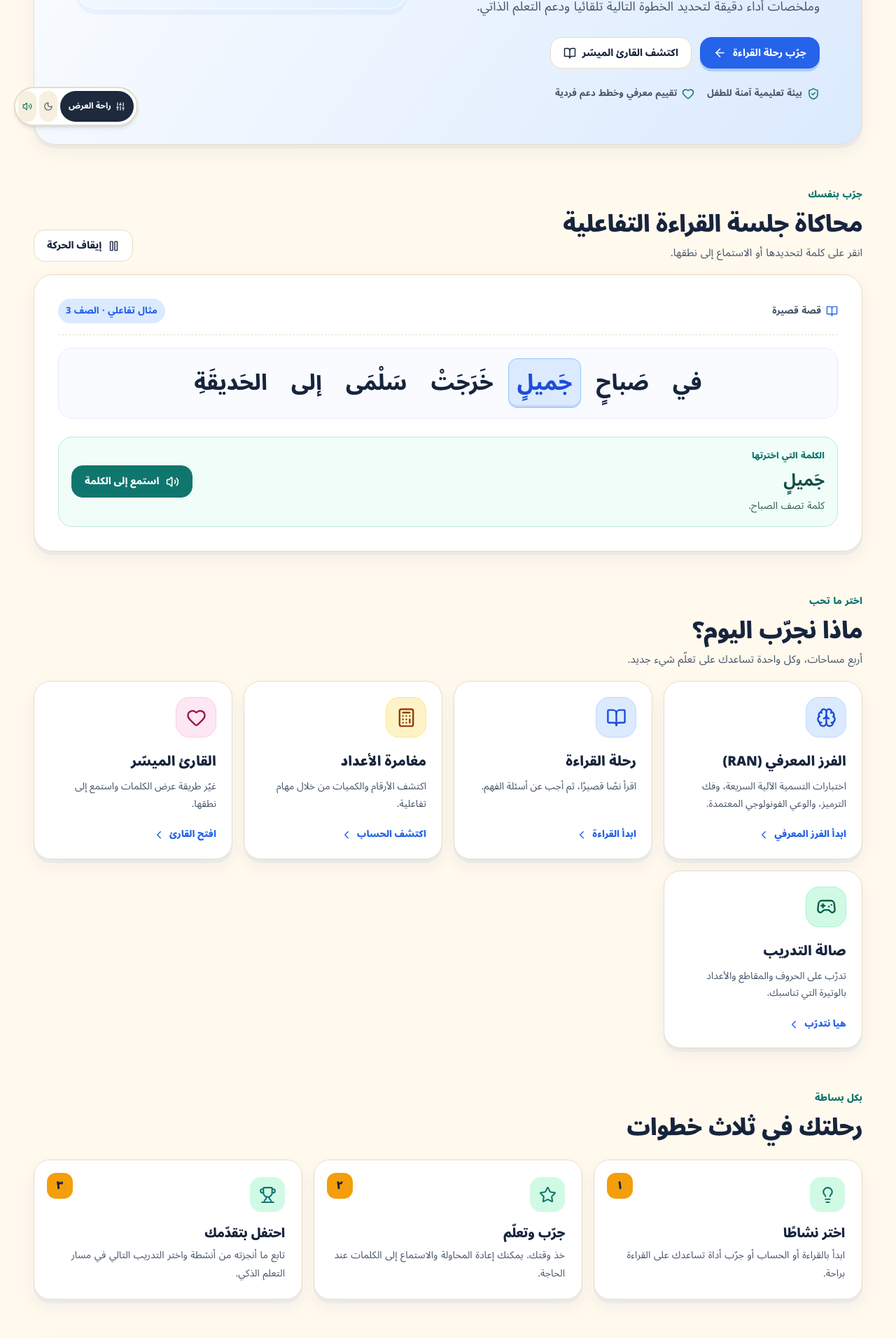
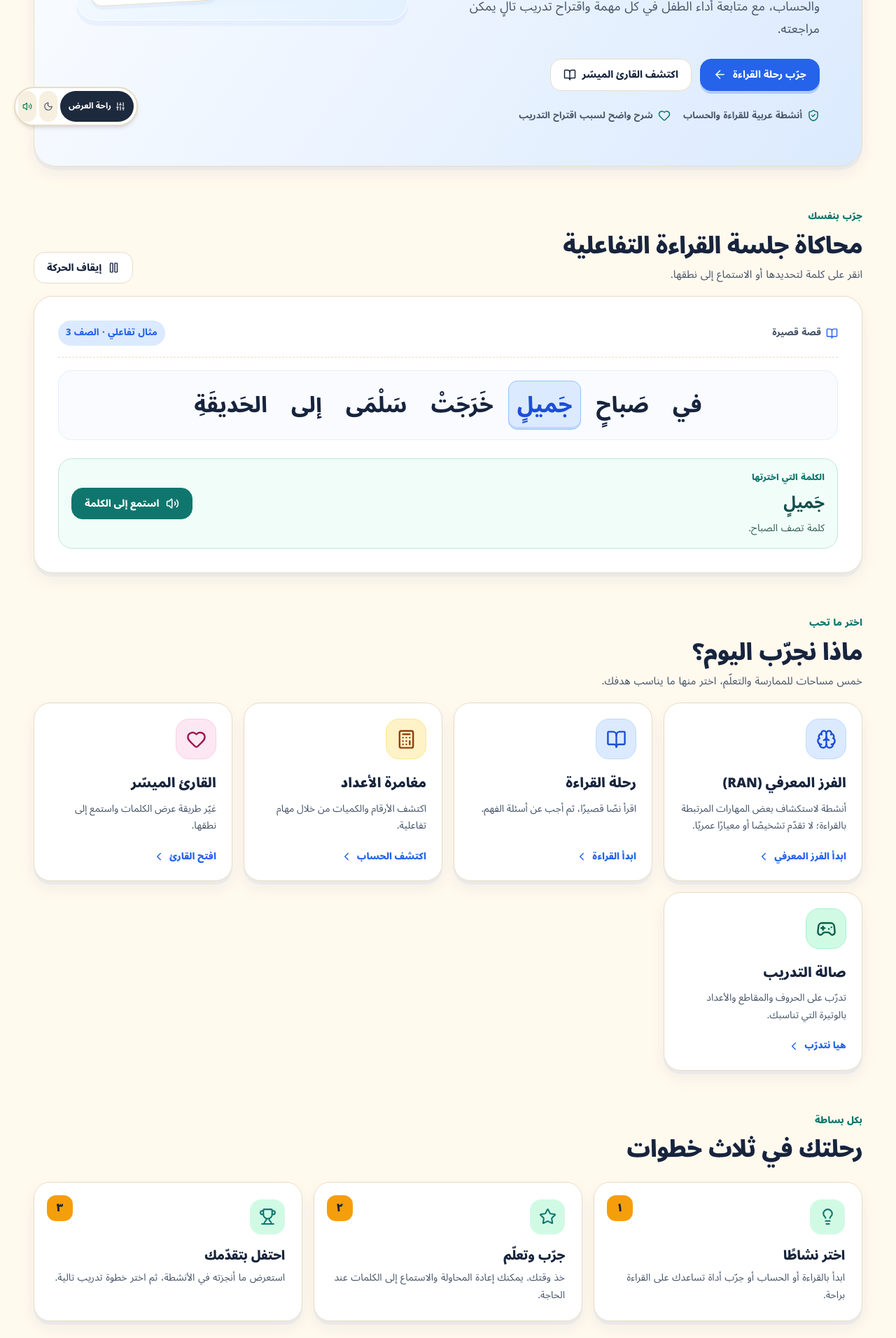
Before and after one commit to DeshaDev/De1, a React (Vite) app: page / in a window 1280 px wide. Shown: the part 600-2512 px from the top of the page at 70% size. Built offline with nearby package versions, Linux system fonts and the light colour scheme; a web font is replaced by a local one.

Commit message:
Align homepage messaging with verified product capabilities

```diff
--- a/src/components/HomeLandingView.tsx
+++ b/src/components/HomeLandingView.tsx
@@ -71,7 +71,7 @@ const ACTIVITIES = [
     {
     id: 'cognitive-lab',
     title: 'الفرز المعرفي (RAN)',
-    description: 'اختبارات التسمية الآلية السريعة، وفك الترميز، والوعي الفونولوجي المعتمدة.',
+    description: 'أنشطة لاستكشاف بعض المهارات المرتبطة بالقراءة؛ لا تقدّم تشخيصًا أو معيارًا عمريًا.',
     action: 'ابدأ الفرز المعرفي',
     tone: 'blue',
     icon: Brain,
@@ -170,7 +170,7 @@ export const HomeLandingView: React.FC<HomeLandingViewProps> = ({
             <span> ومتابعة التعلّم خطوة بخطوة.</span>
           </h1>
           <p className="baseera-hero-intro">
-            تجمع بصيرة أنشطة القراءة والفهم والحساب المدعومة بالذكاء الاصطناعي وملخصات أداء دقيقة لتحديد الخطوة التالية تلقائياً ودعم التعلم الذاتي.
+            تساعد بصيرة الأسر والمعلمين على تقديم أنشطة عربية للقراءة والفهم والحساب، مع متابعة أداء الطفل في كل مهمة واقتراح تدريب تالٍ يمكن مراجعته.
           </p>
           <div className="baseera-hero-actions">
             <button
@@ -191,8 +191,8 @@ export const HomeLandingView: React.FC<HomeLandingViewProps> = ({
             </button>
           </div>
           <div className="baseera-promise-row" aria-label="مميزات بصيرة">
-            <span><ShieldCheck aria-hidden="true" size={18} /> بيئة تعليمية آمنة للطفل</span>
-            <span><Heart aria-hidden="true" size={18} /> تقييم معرفي وخطط دعم فردية</span>
+            <span><ShieldCheck aria-hidden="true" size={18} /> أنشطة عربية للقراءة والحساب</span>
+            <span><Heart aria-hidden="true" size={18} /> شرح واضح لسبب اقتراح التدريب</span>
           </div>
         </div>
 
@@ -281,7 +281,7 @@ export const HomeLandingView: React.FC<HomeLandingViewProps> = ({
           <div>
             <span className="baseera-section-kicker">اختر ما تحب</span>
             <h2 id="baseera-activities-title">ماذا نجرّب اليوم؟</h2>
-            <p>أربع مساحات، وكل واحدة تساعدك على تعلّم شيء جديد.</p>
+            <p>خمس مساحات للممارسة والتعلّم، اختر منها ما يناسب هدفك.</p>
           </div>
         </div>
         <div className="baseera-activity-grid">
@@ -331,7 +331,7 @@ export const HomeLandingView: React.FC<HomeLandingViewProps> = ({
             <span className="baseera-step-number">٣</span>
             <div className="baseera-step-icon"><Trophy aria-hidden="true" size={25} /></div>
             <h3>احتفل بتقدّمك</h3>
-            <p>تابع ما أنجزته من أنشطة واختر التدريب التالي في مسار التعلم الذكي.</p>
+            <p>استعرض ما أنجزته في الأنشطة، ثم اختر خطوة تدريب تالية.</p>
           </article>
         </div>
       </section>
```
